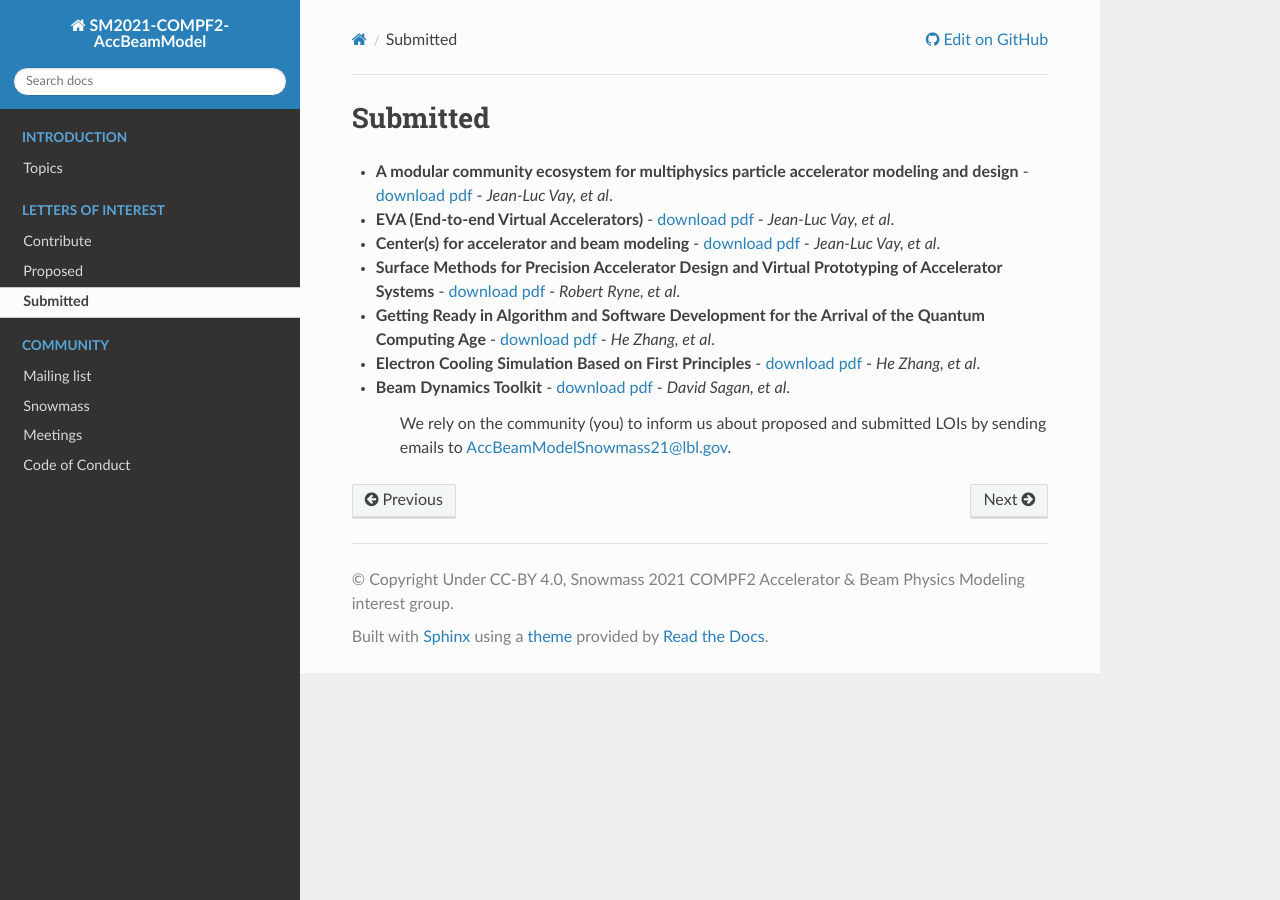
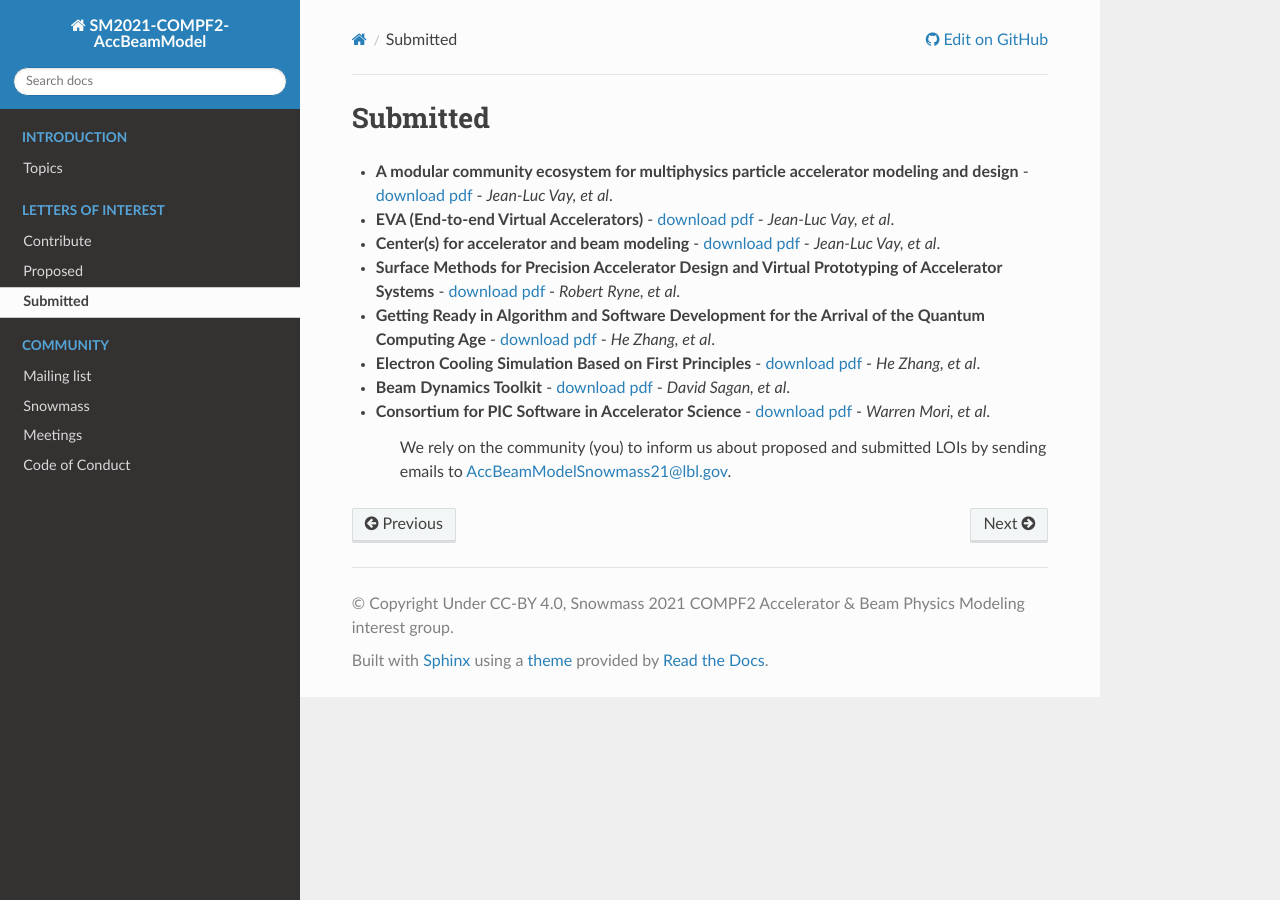
Before and after one commit to snowmass-compf2-accbeammodel/snowmass-compf2-accbeammodel.github.io, a Sphinx documentation site: the page built from docs/source/loi/submitted.rst, in a window 1280 px wide. Built offline with Sphinx 7.4.7 and the Read the Docs theme 2.0.0, drawn with Linux system fonts in a browser that asks for light colours.

Commit message:
Updated list.

```diff
--- a/docs/source/loi/submitted.rst
+++ b/docs/source/loi/submitted.rst
@@ -17,5 +17,6 @@ Submitted
 
 - **Beam Dynamics Toolkit** - `download pdf <https://www.snowmass21.org/docs/files/summaries/CompF/SNOWMASS21-CompF2_CompF0_Sagan-077.pdf>`_ - *David Sagan, et al*.
 
+- **Consortium for PIC Software in Accelerator Science** - `download pdf <https://www.snowmass21.org/docs/files/summaries/CompF/SNOWMASS21-CompF2_CompF0-AF6_AF1_tsung-082.pdf>`_ - *Warren Mori, et al*.
 
    We rely on the community (you) to inform us about proposed and submitted LOIs by sending emails to AccBeamModelSnowmass21@lbl.gov.
```
